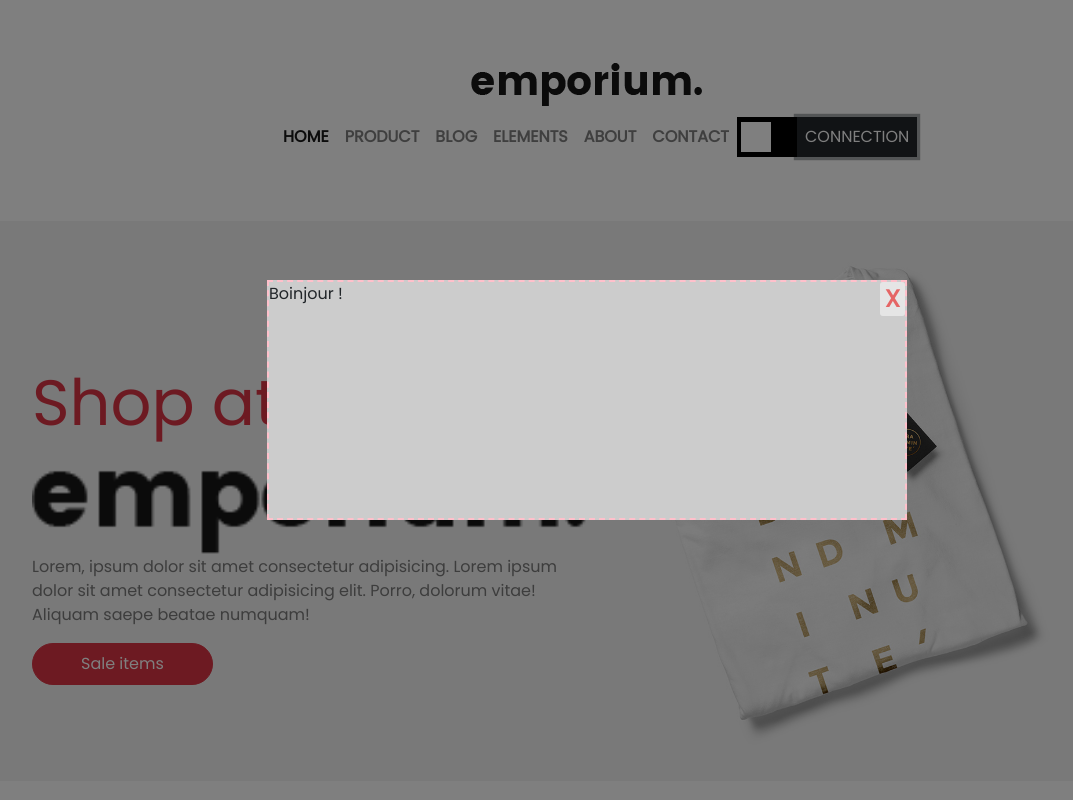
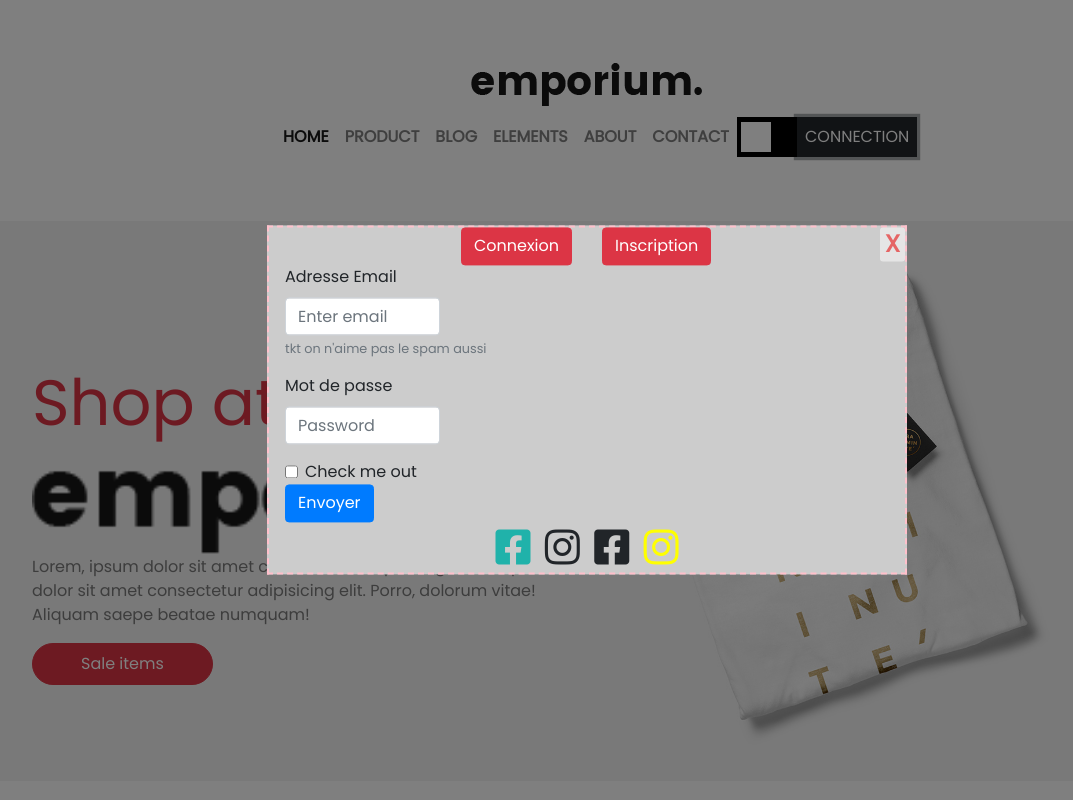
Before and after one commit to dawiteu/cs_emporium_js_16, a website: page index.html in a window 1280 px wide. Both pictures are taken after a click on the button "CONNECTION". Shown: the top 800 px of the page, without its empty margins (53-1126 px from the left). Drawn offline with nearby package versions, Linux system fonts and the light colour scheme.

Commit message:
reparation modal et hide div

```diff
--- a/index.html
+++ b/index.html
@@ -480,29 +480,17 @@
 
     </footer>
 
-<!-- Modal -->
-<div class="modal fade" id="connectModal" tabindex="-1" role="dialog" aria-labelledby="exampleModalLabel" aria-hidden="true">
-    <div class="modal-dialog" role="document">
-      <div class="modal-content">
-        <div class="modal-header">
-          <div class="modal-title" id="connectModal">
-            <img src="../public/img/logo.png" alt="Emporium."/>
-          </div>
-          <button type="button" class="close bg-danger" data-dismiss="modal" aria-label="Close">
-            <span aria-hidden="true">&times;</span>
-          </button>
+  <!-- mon modal -->
+
+  <div id="modal">
+    <p class="close">X</p>
+        <div class="row">
+            <div class="col-6 text-right"><button class="list btn btn-danger" href="#connection">Connexion</button></div>
+            <div class="col-6 text-left"><button class="list btn btn-danger" href="#inscription">Inscription</button></div>
         </div>
-        <div class="modal-body">
-
-            <!-- List group -->
-            <div class="list-group" id="myList" role="tablist">
-                <a class="btn btn-danger list-group-item-action active" data-toggle="list" href="#connection" role="tab">Connection</a>
-                <a class="btn btn-danger list-group-item-action" data-toggle="list" href="#inscrip" role="tab">Inscription</a>
-            </div>
-
-            <!-- Tab panes -->
-            <div class="tab-content">
-                <div class="tab-pane active" id="connection" role="tabpanel">
+            <div id="text" class="pl-3">
+                <!-- connection -->
+                <div class="text active" id="connection">
                     <form>
                         <div class="form-group">
                           <label for="exampleInputEmail1">Adresse Email</label>
@@ -520,7 +508,10 @@
                         <button type="submit" class="btn btn-primary">Envoyer</button>
                     </form>
                 </div>
-                <div class="tab-pane" id="inscrip" role="tabpanel">
+                <!-- fin connection -->
+
+                <!-- inscripiton -->
+                <div class="text" id="inscription">
                     <form>
                         <div class="form-group">
                           <label for="exampleInputEmail1">Adresse Email</label>
@@ -538,28 +529,15 @@
                         <button type="submit" class="btn btn-primary mx-auto">Envoyer</button>
                       </form>
                 </div>
+                <!-- fin inscription -->
             </div>
-
-        </div>
-        <div class="modal-footer">
-            <p id="modalIcons" class="text-center">
+            <div class="footer" class="bg-danger w-100 text-center">
                 <i class="fab fa-facebook-square"></i>
                 <i class="fab fa-instagram"></i>
                 <i class="fab fa-facebook-square"></i>
                 <i class="fab fa-instagram"></i>
-            </p>
-        </div>
-      </div>
+            </div>
     </div>
-  </div>
-
-  <!-- mon modal -->
-
-  <div id="modal">
-    <p class="close">X</p>
-    Boinjour !
-    </div>
-
         <!-- script jquery -->
         <script src="./node_modules/jquery/dist/jquery.js"></script>
         <!-- script bootstrap -->
--- a/public/js/main.js
+++ b/public/js/main.js
@@ -185,21 +185,6 @@ carouselOp.forEach((e) =>{
 
 
 
-
-
-
-
-
-
-
-
-
-
-
-
-
-
-
 window.onscroll = function() { scrollFunction() };
 
 function scrollFunction() {
@@ -279,6 +264,9 @@ window.onload = () =>{
 }
 
 
+
+
+/* modal */
 let close = () => {
     modall.style.visibility="hidden";
     modall.style.opacity="0";
@@ -314,7 +302,35 @@ btnMod.addEventListener("click", () => {
 });
 
 
-document.body.addEventListener("click", (e) => {
+/*  tab connection et inscription */
 
+const buttons = document.querySelectorAll(".list");
+const textess = document.querySelectorAll(".text");
 
+let textesToggles = () => {
+    textess.forEach(e => {
+      e.style.display="none";
+    })
+  }
+
+ textesToggles();
+
+ buttons.forEach((e) =>{
+    e.addEventListener("click", () =>{
+        let div = e.getAttribute('href').substring(1);
+        let findDiv = "#"+div;
+        //console.log(findDiv);
+        textesToggles();
+        document.querySelector(findDiv).style.display="block";
+    });
 });
+
+textess.forEach((e) => {
+    if(e.classList.contains('active')){
+        let div = e.getAttribute('id');
+        let findDiv = "#"+div;
+        //console.log(findDiv);
+        textesToggles();
+        document.querySelector(findDiv).style.display="block";
+    }
+});
--- a/src/scss/_modules/_sections.scss
+++ b/src/scss/_modules/_sections.scss
@@ -205,17 +205,48 @@ div#discover{
         font-size:3rem;
     }
 }
-.modal-dialog{
-    width:50%!important;
-    max-width: 50%!important;
-    .modal-footer{
-        display: flex;
-        justify-content: center;
-        align-items: center;
-        p{
+
+/* modal  */
+.hide{
+    width:100vw;
+    min-height:100vh;
+    height:100%;
+    background-color: rgba(0,0,0,.5);
+    z-index:1055;
+    position:fixed;
+}
+div#modal{
+    width:50%;
+    min-height:30vh;
+    background-color: #ccc;
+    border:2px dashed pink;
+    position:fixed;
+    z-index:1100;
+    top:50%;
+    left:50%;
+    transform: translate(-50%,-50%);
+    visibility:hidden;
+    opacity:0;
+    transition: visibility .4s, opacity .4s;
+    p.close{
+        position:absolute;
+        top:0;
+        right:0;
+        color:red;
+        padding:5px;
+        background-color: white;
+        border-radius:3px;
+        z-index:1110;
+        &:hover{
+            cursor: pointer;
+        }
+    }
+
+    div.footer{
+        text-align:center;
         i{
             font-size:2.5em;
-                margin:2px;
+            padding:5px;
             &:nth-child(1){
                 color:lightseagreen;
             }
@@ -225,64 +256,22 @@ div#discover{
         }
     }
 }
-}
-.list-group{
-    display: flex;
-    justify-content: center;
-    flex-direction: row!important;
-    a{
-        width:auto;
-        margin:5px;
-        text-align:center;
 
+/* end modal */
+
+
+
+@include media-breakpoint-only(md){
+    div#modal{
+        width:70%;
     }
 }
 
 
-/* modal  */
-        div#modal{
-            width:50%;
-            height:30vh;
-            background-color: #ccc;
-            border:2px dashed pink;
-            position:fixed;
-            z-index:1051;
-            top:50%;
-            left:50%;
-            transform: translate(-50%,-50%);
-            visibility:hidden;
-            opacity:0;
-            transition: visibility .4s, opacity .4s;
+@include media-breakpoint-up(md) {
+    div#modal input{
+        max-width: 25%;
     }
-        div#modal>p.close{
-            position:absolute;
-            top:0;
-            right:0;
-            color:red;
-            padding:5px;
-            background-color: white;
-            border-radius:3px;
-        }
-        div#modal>p.close:hover{
-            cursor:pointer;
-        }
-        .hide{
-            width:100vw;
-            min-height:100vh;
-            height:100%;
-            background-color: rgba(0,0,0,.5);
-
-            z-index:1050;
-            position:fixed;
-        }
-/* end modal */
-
-@include media-breakpoint-only(md){
-
-}
-
-
-@include media-breakpoint-up(md) {
     #shop{
         p{
             width:50%;
@@ -291,6 +280,9 @@ div#discover{
 }
 
 @include media-breakpoint-down(md){
+    div#modal{
+        width:90%;
+    }
     #mycarouse{
         div#carindicators{
             width:50%;
```
Also changed, not shown: public/css/style.css. Lines whose indentation alone changed are shown as unchanged.
